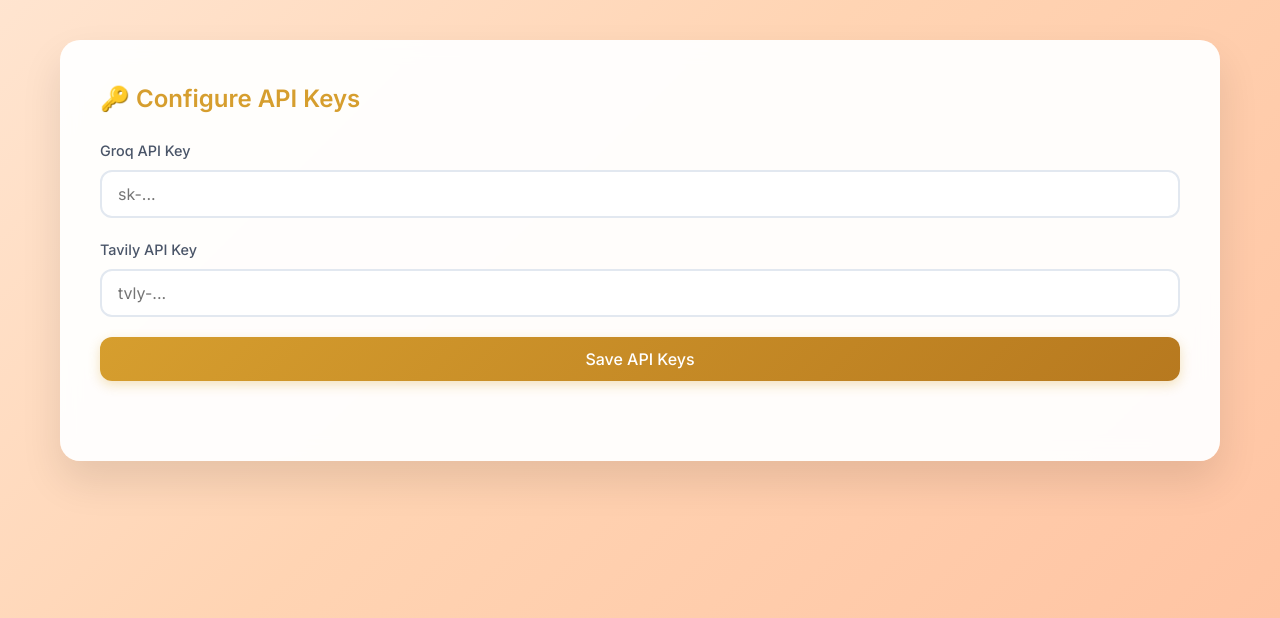
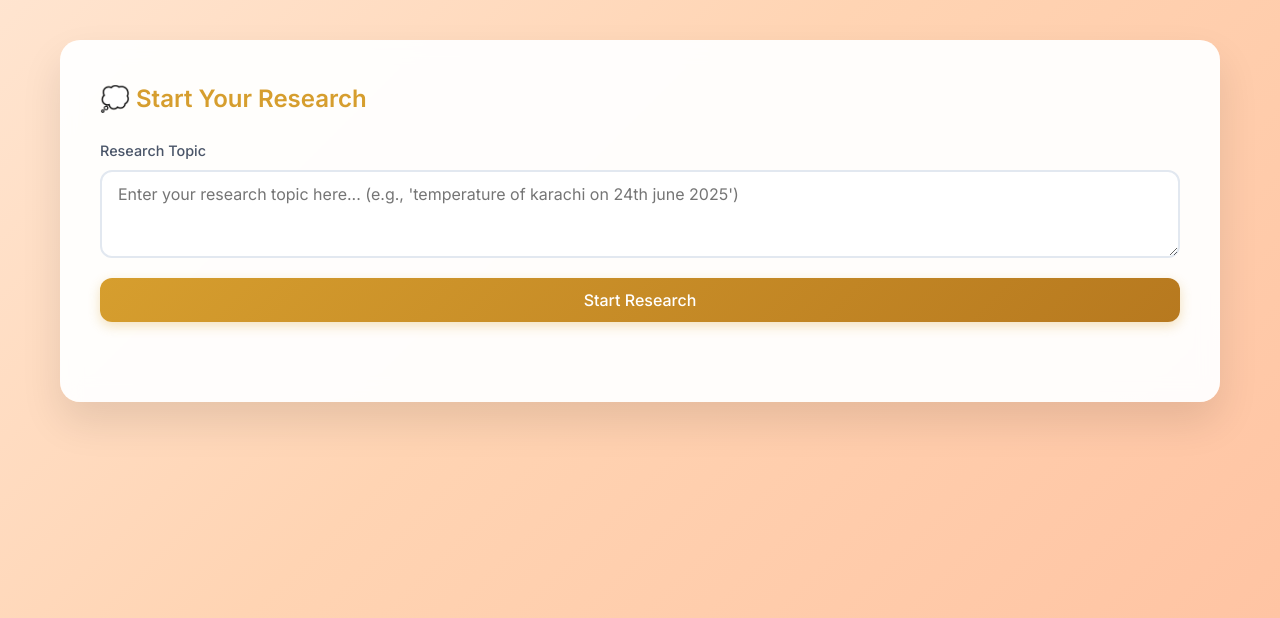
Before and after one commit to syedmammar123/Deep-Research-multi-agent-system, a Flask app: page / in a window 1280 px wide. Shown: the part 182-800 px from the top of the page. Run offline with Flask 3, Linux system fonts and the light colour scheme.

Commit message:
updated ux

```diff
--- a/app.py
+++ b/app.py
@@ -1,24 +1,23 @@
 from flask import Flask, render_template, request, jsonify
 import os
 from datetime import datetime
+from dotenv import load_dotenv
+load_dotenv()
 
 # Import your existing research system
-from llama_index.llms.openai import OpenAI
 from llama_index.llms.groq import Groq
-from llama_index.core.agent.workflow import FunctionAgent
 from tavily import TavilyClient
 
 app = Flask(__name__)
-app.config['SECRET_KEY'] = 'your-secret-key-here'
 
-# Global variables to store API keys
-groq_api_key = None
-tvly_api_key = None
+import os
+
+groq_api_key = os.getenv("GROQ_API_KEY")
+tvly_api_key = os.getenv("TVLY_API_KEY")
+
 
 def search_web(query: str) -> str:
     """Useful for using the web to answer questions."""
-    if not tvly_api_key:
-        return "Tavily API key not configured"
     try:
         client = TavilyClient(api_key=tvly_api_key)
         result = client.search(query)
@@ -26,32 +25,19 @@
     except Exception as e:
         return f"Search failed: {str(e)}"
 
-@app.route('/')
+
+@app.route("/")
 def index():
-    return render_template('index.html')
+    return render_template("index.html")
 
-@app.route('/set_api_keys', methods=['POST'])
-def set_api_keys():
-    global groq_api_key, tvly_api_key
-    data = request.get_json()
-    tvly_api_key = data.get('tvly_api_key')
-    groq_api_key = data.get("groq_api_key")
 
-    if not tvly_api_key or not groq_api_key:
-        return jsonify({'success': False, 'message': 'Both API keys are required'})
-
-    return jsonify({'success': True, 'message': 'API keys set successfully'})
-
-@app.route('/start_research', methods=['POST'])
+@app.route("/start_research", methods=["POST"])
 def start_research():
     data = request.get_json()
-    topic = data.get('topic')
-
-    if not groq_api_key or not tvly_api_key:
-        return jsonify({'success': False, 'message': 'Please set your API keys first'})
+    topic = data.get("topic")
 
     if not topic:
-        return jsonify({'success': False, 'message': 'Please enter a research topic'})
+        return jsonify({"success": False, "message": "Please enter a research topic"})
 
     try:
         # Initialize LLM
@@ -60,21 +46,27 @@
         progress_log = []
 
         # Step 1: Generate questions
-        progress_log.append(f"[{datetime.now().strftime('%H:%M:%S')}] Starting research on: {topic}")
+        progress_log.append(
+            f"[{datetime.now().strftime('%H:%M:%S')}] Starting research on: {topic}"
+        )
 
         question_prompt = f"""Generate 5-7 specific questions about this topic: {topic}
         Provide the questions one per line. Don't include markdown or any preamble, just a list of questions."""
 
         question_response = llm.complete(question_prompt)
         questions_text = question_response.text
-        questions = [q.strip() for q in questions_text.split('\n') if q.strip()]
+        questions = [q.strip() for q in questions_text.split("\n") if q.strip()]
 
-        progress_log.append(f"[{datetime.now().strftime('%H:%M:%S')}] Generated {len(questions)} questions")
+        progress_log.append(
+            f"[{datetime.now().strftime('%H:%M:%S')}] Generated {len(questions)} questions"
+        )
 
         # Step 2: Answer each question
         all_answers = []
         for i, question in enumerate(questions, 1):
-            progress_log.append(f"[{datetime.now().strftime('%H:%M:%S')}] Researching question {i}/{len(questions)}: {question[:50]}...")
+            progress_log.append(
+                f"[{datetime.now().strftime('%H:%M:%S')}] Researching question {i}/{len(questions)}: {question[:50]}..."
+            )
 
             # Search the web for this question
             search_result = search_web(question)
@@ -89,11 +81,17 @@
             answer_response = llm.complete(answer_prompt)
             answer = answer_response.text
 
-            all_answers.append(f"**Question {i}:** {question}\n\n**Answer:** {answer}\n\n---\n")
-            progress_log.append(f"[{datetime.now().strftime('%H:%M:%S')}] Completed research for question {i}")
+            all_answers.append(
+                f"**Question {i}:** {question}\n\n**Answer:** {answer}\n\n---\n"
+            )
+            progress_log.append(
+                f"[{datetime.now().strftime('%H:%M:%S')}] Completed research for question {i}"
+            )
 
         # Step 3: Generate final report
-        progress_log.append(f"[{datetime.now().strftime('%H:%M:%S')}] Generating comprehensive report...")
+        progress_log.append(
+            f"[{datetime.now().strftime('%H:%M:%S')}] Generating comprehensive report..."
+        )
 
         report_prompt = f"""You are writing a comprehensive research report on: {topic}
 
@@ -118,31 +116,24 @@
         final_report = report_response.text
 
         # Ensure it starts with a proper title
-        if not final_report.startswith('#'):
+        if not final_report.startswith("#"):
             final_report = f"# Research Report: {topic}\n\n{final_report}"
 
-        progress_log.append(f"[{datetime.now().strftime('%H:%M:%S')}] Research completed successfully!")
+        progress_log.append(
+            f"[{datetime.now().strftime('%H:%M:%S')}] Research completed successfully!"
+        )
 
-        return jsonify({
-            'success': True,
-            'result': final_report,
-            'progress': progress_log,
-            'timestamp': datetime.now().isoformat()
-        })
+        return jsonify(
+            {
+                "success": True,
+                "result": final_report,
+                "progress": progress_log,
+                "timestamp": datetime.now().isoformat(),
+            }
+        )
 
     except Exception as e:
-        return jsonify({'success': False, 'message': f'Research failed: {str(e)}'})
-
-
-@app.route("/health")
-def health():
-    return jsonify(
-        {
-            "status": "alive",
-            "timestamp": datetime.now().isoformat(),
-            "message": "Server is running!",
-        }
-    )
+        return jsonify({"success": False, "message": f"Research failed: {str(e)}"})
 
 
 if __name__ == "__main__":
--- a/static/script.js
+++ b/static/script.js
@@ -1,5 +1,4 @@
 // DOM elements
-const apiSection = document.getElementById('apiSection');
 const researchSection = document.getElementById('researchSection');
 const loadingSection = document.getElementById('loadingSection');
 const resultsSection = document.getElementById('resultsSection');
@@ -17,40 +16,6 @@
     answers: [],
     progress: []
 };
-
-// API Keys management
-function setApiKeys() {
-    const groqkey = document.getElementById('groqKey').value.trim();
-    const tavilyKey = document.getElementById('tavilyKey').value.trim();
-
-    if (!groqkey || !tavilyKey) {
-        showError('Please enter both API keys');
-        return;
-    }
-
-    fetch('/set_api_keys', {
-        method: 'POST',
-        headers: {
-            'Content-Type': 'application/json',
-        },
-        body: JSON.stringify({
-            groq_api_key: groqkey,
-            tvly_api_key: tavilyKey
-        })
-    })
-    .then(response => response.json())
-    .then(data => {
-        if (data.success) {
-            showSuccess('API keys saved successfully!');
-            showResearchSection();
-        } else {
-            showError(data.message);
-        }
-    })
-    .catch(error => {
-        showError('Failed to save API keys: ' + error.message);
-    });
-}
 
 // Research management
 function startResearch() {
@@ -152,7 +117,7 @@
 function resetResearch() {
     // Reset all sections
     hideAllSections();
-    showApiSection();
+    showResearchSection();
 
     // Clear form
     document.getElementById('researchTopic').value = '';
@@ -163,11 +128,6 @@
 }
 
 // UI management
-function showApiSection() {
-    hideAllSections();
-    apiSection.style.display = 'block';
-}
-
 function showResearchSection() {
     hideAllSections();
     researchSection.style.display = 'block';
@@ -191,7 +151,6 @@
 }
 
 function hideAllSections() {
-    apiSection.style.display = 'none';
     researchSection.style.display = 'none';
     loadingSection.style.display = 'none';
     resultsSection.style.display = 'none';
@@ -286,7 +245,7 @@
 `;
 document.head.appendChild(style);
 
-// Initialize the app
+// Initialize the app - show research section directly
 document.addEventListener('DOMContentLoaded', () => {
-    showApiSection();
+    showResearchSection();
 });
--- a/templates/index.html
+++ b/templates/index.html
@@ -17,24 +17,8 @@
         </header>
 
         <div class="main-content">
-            <!-- API Keys Section -->
-            <div class="api-section" id="apiSection">
-                <h2>🔑 Configure API Keys</h2>
-                <div class="api-form">
-                    <div class="input-group">
-                        <label for="groqKey">Groq API Key</label>
-                        <input type="password" id="groqKey" placeholder="sk-..." />
-                    </div>
-                    <div class="input-group">
-                        <label for="tavilyKey">Tavily API Key</label>
-                        <input type="password" id="tavilyKey" placeholder="tvly-..." />
-                    </div>
-                    <button class="btn btn-primary" onclick="setApiKeys()">Save API Keys</button>
-                </div>
-            </div>
-
-            <!-- Research Section -->
-            <div class="research-section" id="researchSection" style="display: none;">
+            <!-- Research Section (Now shows first!) -->
+            <div class="research-section" id="researchSection">
                 <h2>💭 Start Your Research</h2>
                 <div class="research-form">
                     <div class="input-group">
```
Also changed, not shown: 2 other files.
